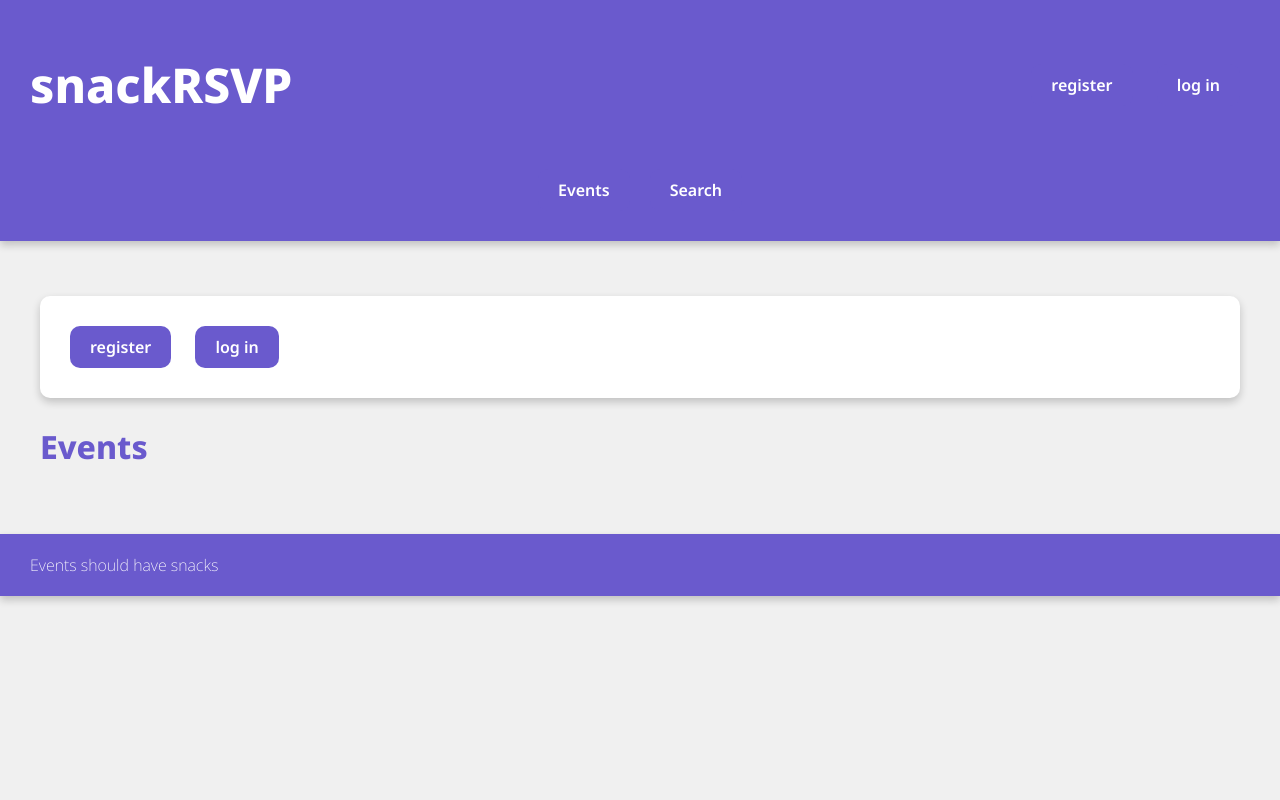
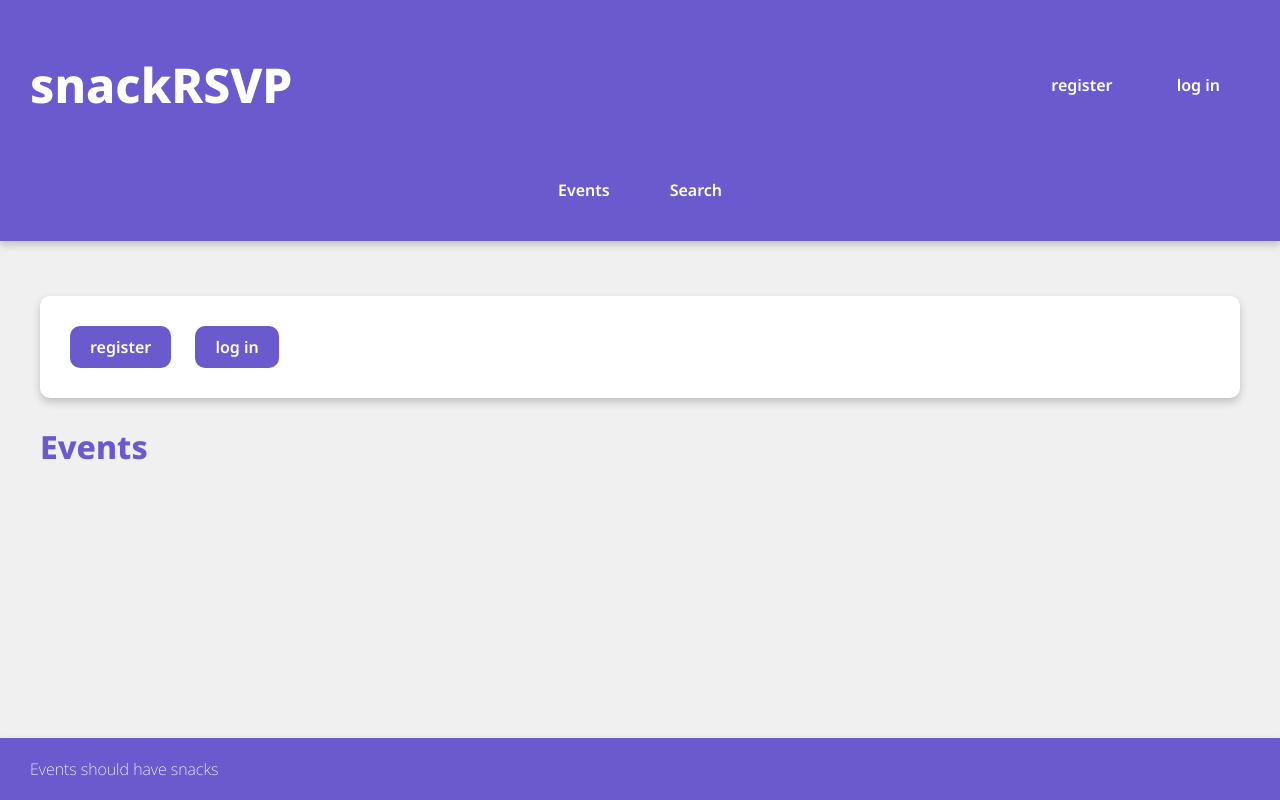
Before and after one commit to reettap/snackRSVP, a Flask app: page / in a window 1280 px wide. Run offline with Flask 3, Linux system fonts and the light colour scheme; data that the repository does not hold is empty.

Commit message:
make the footer stick to the bottom of the page

```diff
--- a/static/main.css
+++ b/static/main.css
@@ -5,9 +5,16 @@ body {
     font-style: normal;
     background-color: #f0f0f0; /* Off-White */
     margin: 0;
+    display: flex;
+    flex-direction: column;
+}
+
+body, html {
+    height: 100%;
 }
 
 .content {
+    flex: 1; /* Force the content to take the full page */
     padding: 40px;
 }
 
```
